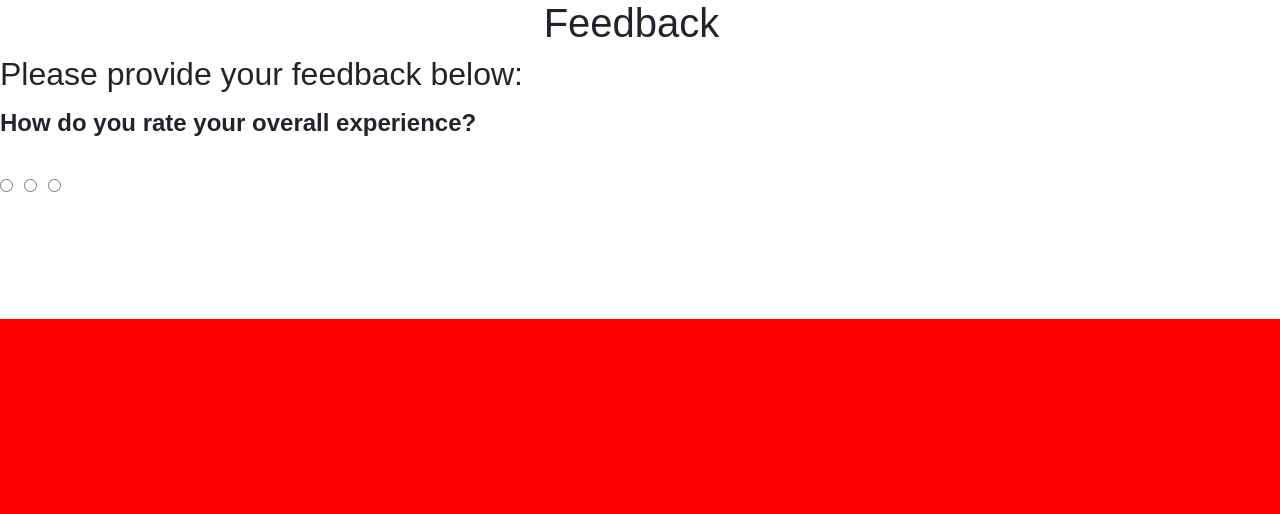
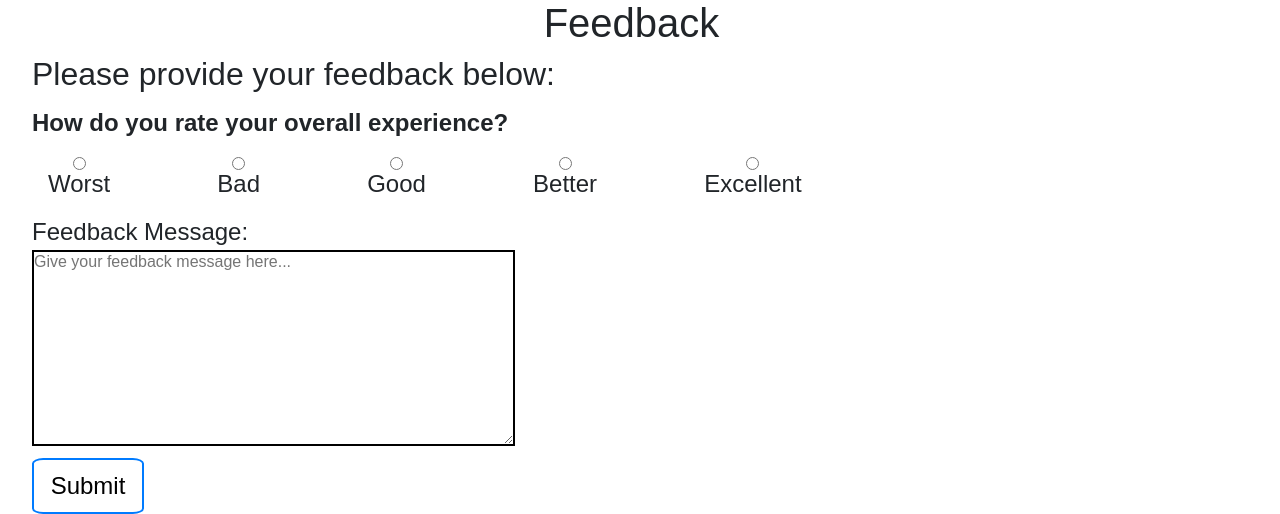
Before and after one commit to VijayAnand2020/Vaanga-Padikkalam, a Django app: page / in a window 1280 px wide. Shown: the part 3201-3715 px from the top of the page. Before the commit the page ends 3520 px from the top, so only its background shows below. Run offline with Django 3.2, Linux system fonts and the light colour scheme; some libraries are stand-ins or nearby versions.

Commit message:
Commit on 19-08-2020 12:01
Co-authored-by: RAAMSRI2020 <sriraam210903@gmail.com>

```diff
--- a/home/static/home/style.css
+++ b/home/static/home/style.css
@@ -432,8 +432,31 @@ img{
 
 .feedback_para{
     font-size: 2rem;
+    margin-left: 2rem;
 }
 
 .feedback_question{
-    font-size:1.5rem;
+    margin-left: 2rem;
+    font-size: 1.5rem;
 }
+
+#feedback_text{
+    margin-left: 2rem;
+}
+
+.submit_button{
+    font-family: sans-serif;
+    text-align: center;
+    margin-left: 2rem;
+    height: 3.5rem;
+    width: 7rem;
+    border: 2px solid #007bff;
+    border-radius: 10%;
+    background-color: white;
+}
+
+.submit_button:hover{
+    background-color: #007bff;
+    border-color: #007bff;
+    color: white;
+}
--- a/home/templates/index.html
+++ b/home/templates/index.html
@@ -11,6 +11,17 @@
     <script src="https://stackpath.bootstrapcdn.com/bootstrap/4.5.0/js/bootstrap.min.js" integrity="sha384-OgVRvuATP1z7JjHLkuOU7Xw704+h835Lr+6QL9UvYjZE3Ipu6Tp75j7Bh/kR0JKI" crossorigin="anonymous"></script>
     <link rel="stylesheet" href="{% static 'home/style.css' %}">
     <title>VSD Guide</title>
+    <style>
+        input[type=radio] {
+            display: block;
+            margin: 0 auto;
+        }
+        label {
+            margin: 0 3rem;
+            font-size: 1.5rem;
+            /* display: inline-block; */
+        }
+    </style>
 </head>
 <body>
     <nav>
@@ -123,9 +134,20 @@
             <h1 class="feedback_heading">Feedback<h1>
             <p class="feedback_para">Please provide your feedback below:</p>
             <p class="feedback_question"><strong>How do you rate your overall experience?</strong></p>
-            <input type="radio" value="Bad" >
-            <input type="radio" value="Good">
-            <input type="radio" value="Best">
+            <form action="{% url 'home' %}" method="post">
+                {% csrf_token %}
+                <label><input type="radio" value="Worst" name="radioset" />Worst</label>
+                <label><input type="radio" value="Bad" name="radioset" />Bad</label>
+                <label><input type="radio" value="Good" name="radioset" />Good</label>
+                <label><input type="radio" value="Better" name="radioset" />Better</label>
+                <label><input type="radio" value="Excellent" name="radioset" />Excellent</label>
+                <br>
+                <label style="margin-left: 2rem;" for="feedback_text">Feedback Message:</label>
+                <br>
+                <textarea style="font-size: 1rem; border: 2px solid black;" name="feedback_text" id="feedback_text" placeholder="Give your feedback message here..."  cols="50" rows="10"></textarea>
+                <br>
+                <input style="font-size: 1.5rem;" type="submit" class="submit_button" text="value">
+            </form>
         </div>
     </div>
 
@@ -134,7 +156,5 @@
             document.getElementById("check").checked = false;
         }
     </script>
-</body>
+    </body>
 </html>
-</body>
-</html>
```
